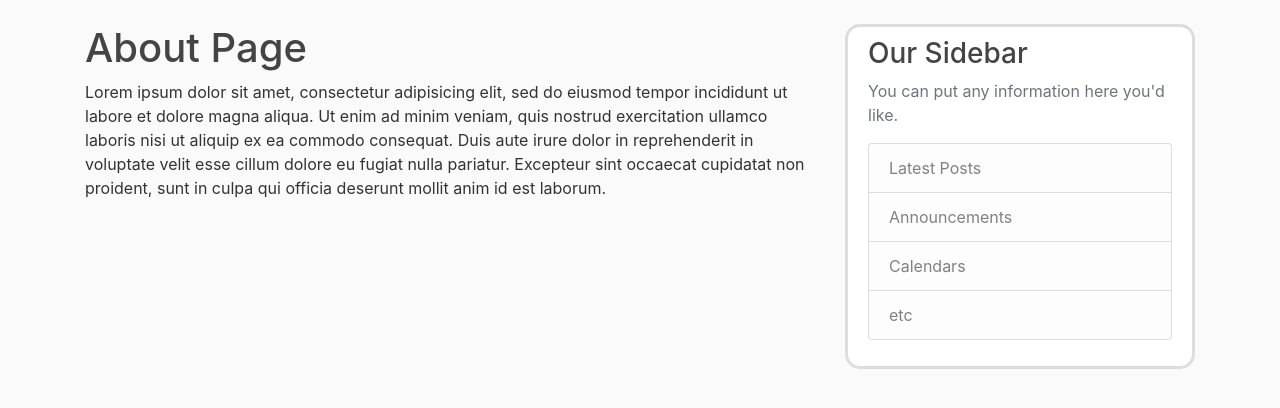
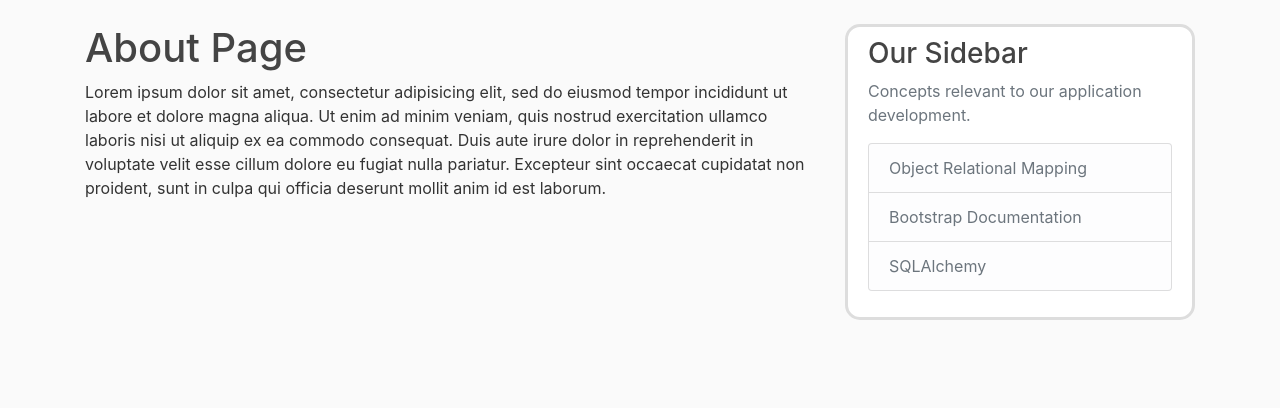
Before and after one commit to Sayan3sarkar/Social_Media, a Flask app: page /about in a window 1280 px wide. Shown: the part 56-464 px from the top of the page. Run offline with Flask 2, Linux system fonts and the light colour scheme; some libraries are stand-ins or nearby versions.

Commit message:
Layout modified

```diff
--- a/flaskproject/flaskblog/templates/layout.html
+++ b/flaskproject/flaskblog/templates/layout.html
@@ -61,12 +61,11 @@
         <div class="col-md-4">
           <div class="content-section">
             <h3>Our Sidebar</h3>
-            <p class='text-muted'>You can put any information here you'd like.
+            <p class='text-muted'>Concepts relevant to our application development.
               <ul class="list-group">
-                <li class="list-group-item list-group-item-light">Latest Posts</li>
-                <li class="list-group-item list-group-item-light">Announcements</li>
-                <li class="list-group-item list-group-item-light">Calendars</li>
-                <li class="list-group-item list-group-item-light">etc</li>
+                <li class="list-group-item list-group-item-light"><a href="https://searchwindevelopment.techtarget.com/definition/object-relational-mapping" target="_blank" class="text-muted">Object Relational Mapping</a></li>
+                <li class="list-group-item list-group-item-light"><a href="https://getbootstrap.com/docs/4.3/getting-started/introduction/" target="_blank" class="text-muted">Bootstrap Documentation</a></li>
+                <li class="list-group-item list-group-item-light"><a href="https://www.sqlalchemy.org/" target="_blank" class="text-muted">SQLAlchemy</a></li>
               </ul>
             </p>
           </div>
```
